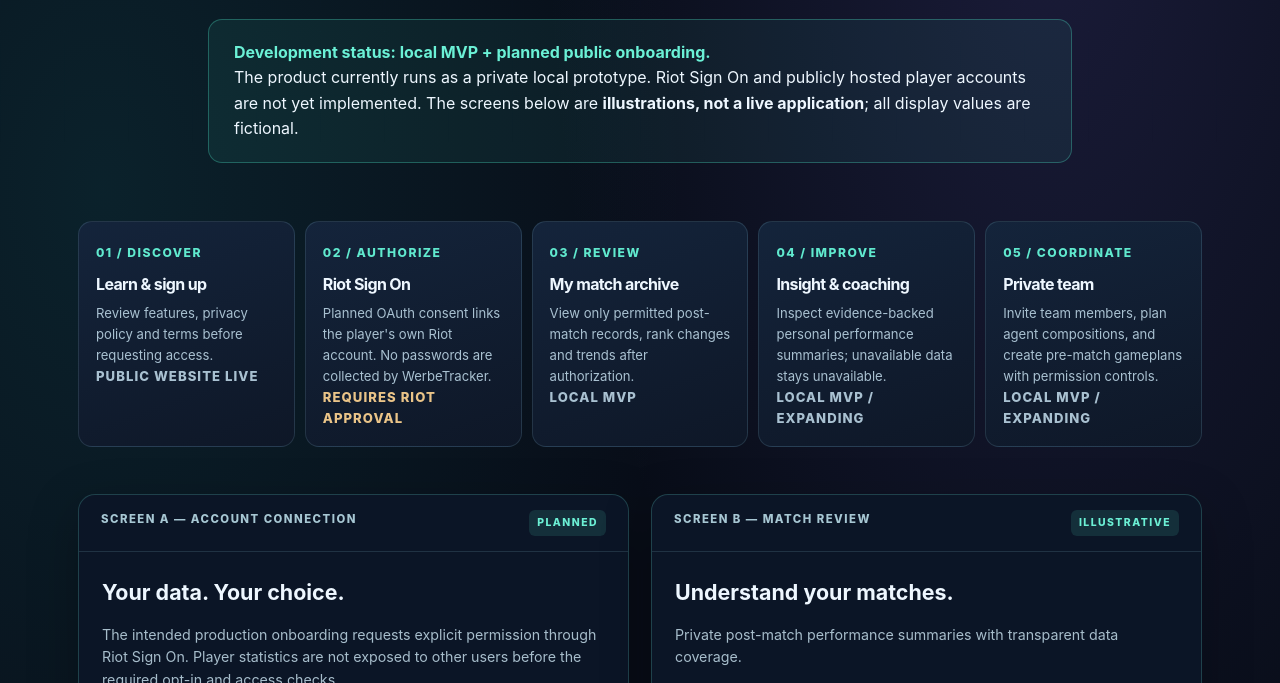
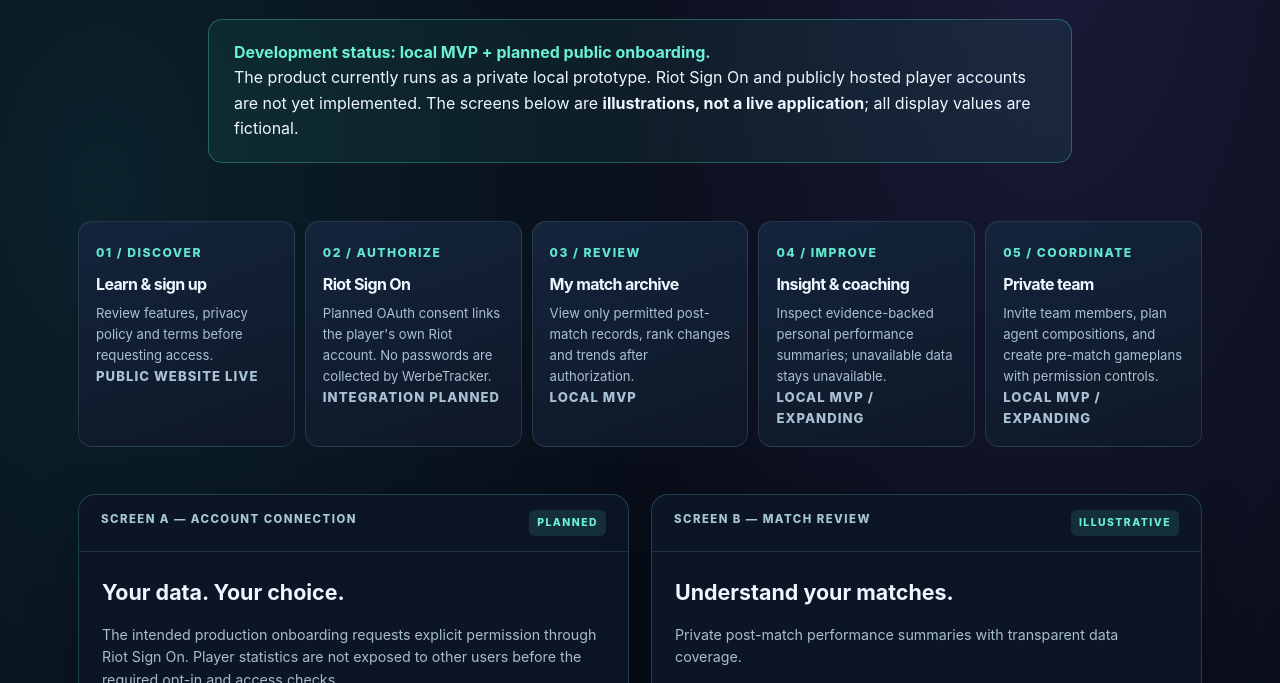
Before and after one commit to WerbeName/WerbeName.github.io, a plain HTML site: page product-flow.html in a window 1280 px wide. Shown: the part 417-1100 px from the top of the page. Drawn offline with Linux system fonts and the light colour scheme.

Commit message:
Use neutral planned integration label in public product flow

```diff
--- a/product-flow.html
+++ b/product-flow.html
@@ -55,7 +55,7 @@
 <section class="container">
 <div class="journey" aria-label="Intended user journey">
 <article class="stage"><span class="number">01 / DISCOVER</span><h2>Learn & sign up</h2><p>Review features, privacy policy and terms before requesting access.</p><p class="stage-status">Public website live</p></article>
-<article class="stage"><span class="number">02 / AUTHORIZE</span><h2>Riot Sign On</h2><p>Planned OAuth consent links the player's own Riot account. No passwords are collected by WerbeTracker.</p><p class="stage-status future">Requires Riot approval</p></article>
+<article class="stage"><span class="number">02 / AUTHORIZE</span><h2>Riot Sign On</h2><p>Planned OAuth consent links the player's own Riot account. No passwords are collected by WerbeTracker.</p><p class="stage-status">Integration planned</p></article>
 <article class="stage"><span class="number">03 / REVIEW</span><h2>My match archive</h2><p>View only permitted post-match records, rank changes and trends after authorization.</p><p class="stage-status">Local MVP</p></article>
 <article class="stage"><span class="number">04 / IMPROVE</span><h2>Insight & coaching</h2><p>Inspect evidence-backed personal performance summaries; unavailable data stays unavailable.</p><p class="stage-status">Local MVP / expanding</p></article>
 <article class="stage"><span class="number">05 / COORDINATE</span><h2>Private team</h2><p>Invite team members, plan agent compositions, and create pre-match gameplans with permission controls.</p><p class="stage-status">Local MVP / expanding</p></article>
```
